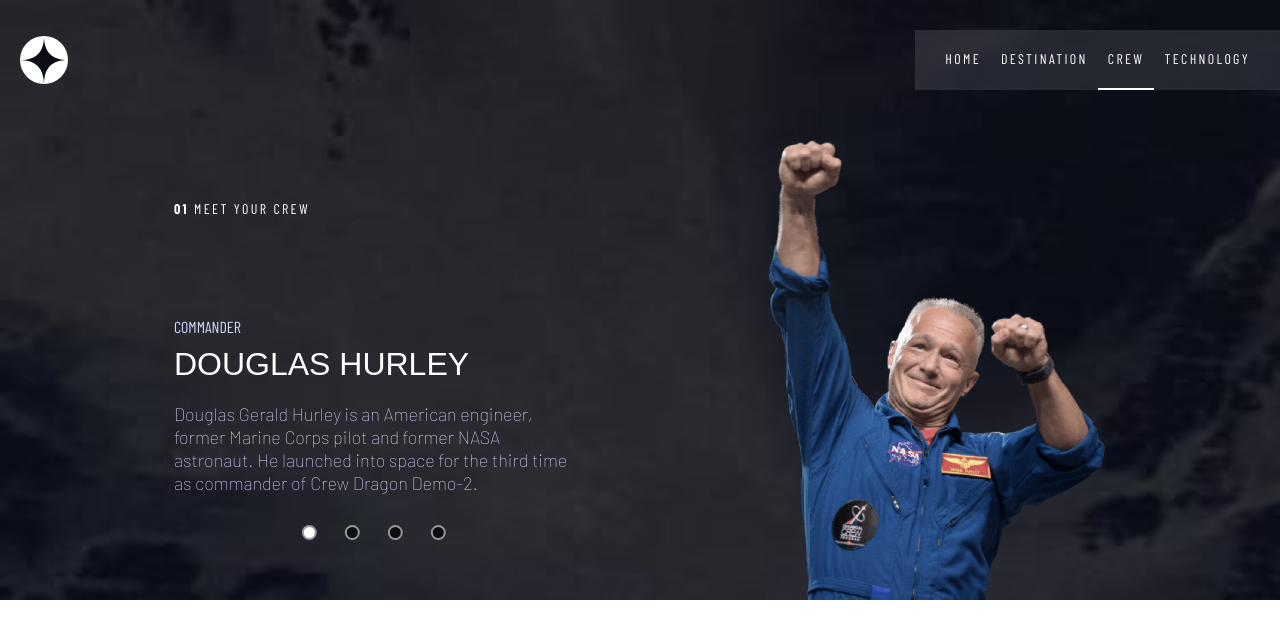
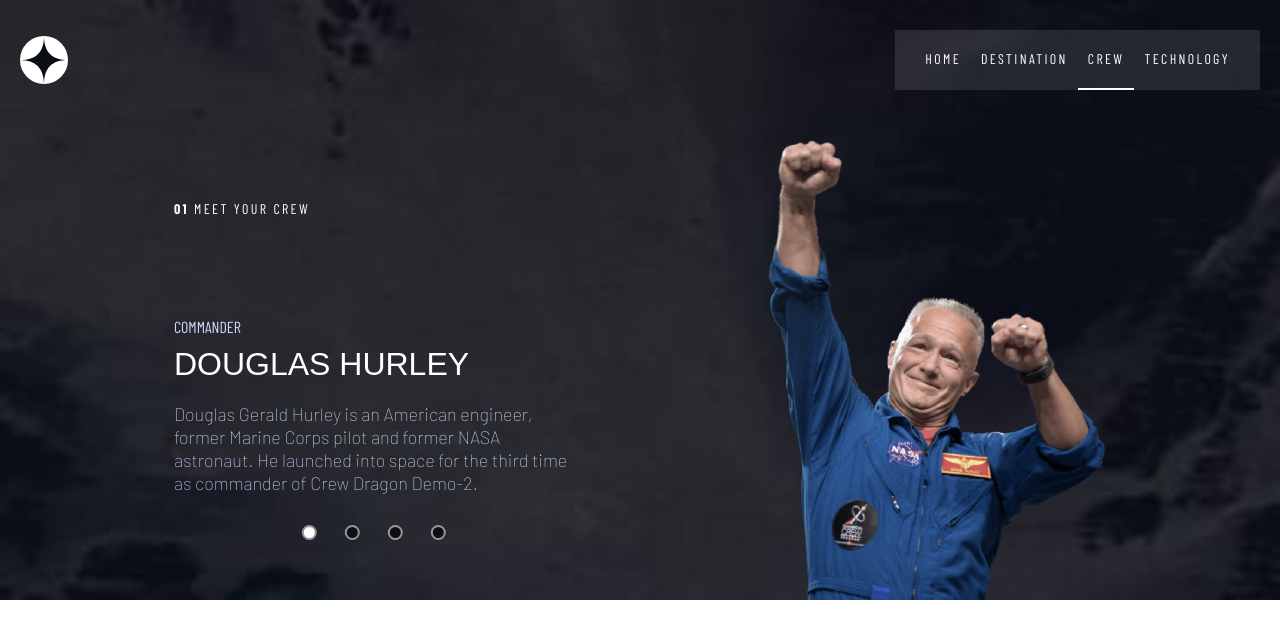
Before and after one commit to niamorweb/space-tourism-website-main, a React (Vite) app: page /space-tourism-website-main/crew in a window 1280 px wide. Shown: the top 638 px of the page. Built offline with nearby package versions, Linux system fonts and the light colour scheme; a web font is replaced by a local one.

Commit message:
project V3

```diff
--- a/src/components/header/_header.scss
+++ b/src/components/header/_header.scss
@@ -2,7 +2,7 @@ header {
   max-width: 1440px;
 
   nav {
-    padding: 20px 0 20px 0;
+    padding: 20px;
     display: flex;
     flex-direction: row;
     justify-content: space-between;
--- a/src/pages/home/_home.scss
+++ b/src/pages/home/_home.scss
@@ -5,10 +5,10 @@
   min-height: 100vh;
   text-align: center;
   position: relative;
-  padding: 0 30px 50px 30px;
 
-  .home-section-main{
+  .home-section-main {
     margin-top: 40px;
+    padding: 0 30px 50px 30px;
   }
 
   h1 {
@@ -24,7 +24,7 @@
   }
 
   button {
-    margin-top: 50px;
+    margin-top: 20px;
   }
 }
 
--- a/src/styles/style.css
+++ b/src/styles/style.css
@@ -431,7 +431,7 @@ header {
   max-width: 1440px;
 }
 header nav {
-  padding: 20px 0 20px 0;
+  padding: 20px;
   display: flex;
   flex-direction: row;
   justify-content: space-between;
@@ -529,10 +529,10 @@ header .menu-mobile ul li {
   min-height: 100vh;
   text-align: center;
   position: relative;
-  padding: 0 30px 50px 30px;
 }
 #home .home-section-main {
   margin-top: 40px;
+  padding: 0 30px 50px 30px;
 }
 #home h1 {
   margin-bottom: 20px;
@@ -544,7 +544,7 @@ header .menu-mobile ul li {
   margin-bottom: 20px;
 }
 #home button {
-  margin-top: 50px;
+  margin-top: 20px;
 }
 
 @media (min-width: 700px) {
```
Also changed, not shown: 1 other file (tests, documents, lock files or other folders).
